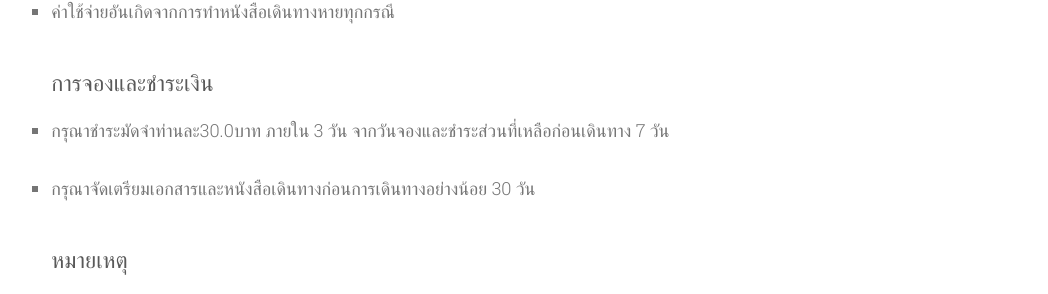
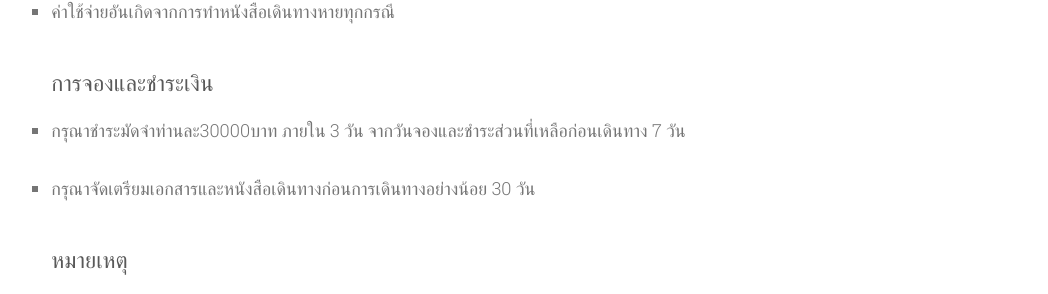
Before and after one commit to paitiewfrance/paitiewfrance.github.io, a Jekyll site: the page built from tour-alsace/christmas-in-alsace.html, in a window 1280 px wide and 900 px high, scrolled down 10902 px. Shown: the part 142-436 px from the top of the window, without its empty margins (227-1275 px from the left). Built offline with Jekyll 4.4.1, drawn with Linux system fonts in a browser that asks for light colours; nearby versions of some CDN libraries; some web fonts are replaced; part of the change alters nothing that is shown.

```diff
--- a/tour-alsace/christmas-in-alsace.html
+++ b/tour-alsace/christmas-in-alsace.html
@@ -2,7 +2,7 @@
 layout: tour
 title: สนุกไปกับการเดินเล่นตลาดคริสมาสกับทัวร์คริสต์มาสแคว้นอาลซัส 10 วัน 8 คืน
 meta: ทัวร์ช่วงคริสต์มาสอาลซัสและสวิส10วัน  เที่ยว8คืนในเมืองเทพนิยายคริสต์มาส เดินตลาดคริสมาสที่มีชื่อเสียงอย่าง สตราสบูร์ก, คอลมาร์, เคเซอร์สเบอร์ก และ ซูริค
-deposit: 30.000
+deposit: 30000
 duration: 10วัน / 8คืน
 img:
   - name: /img/alsace/colmar
```
